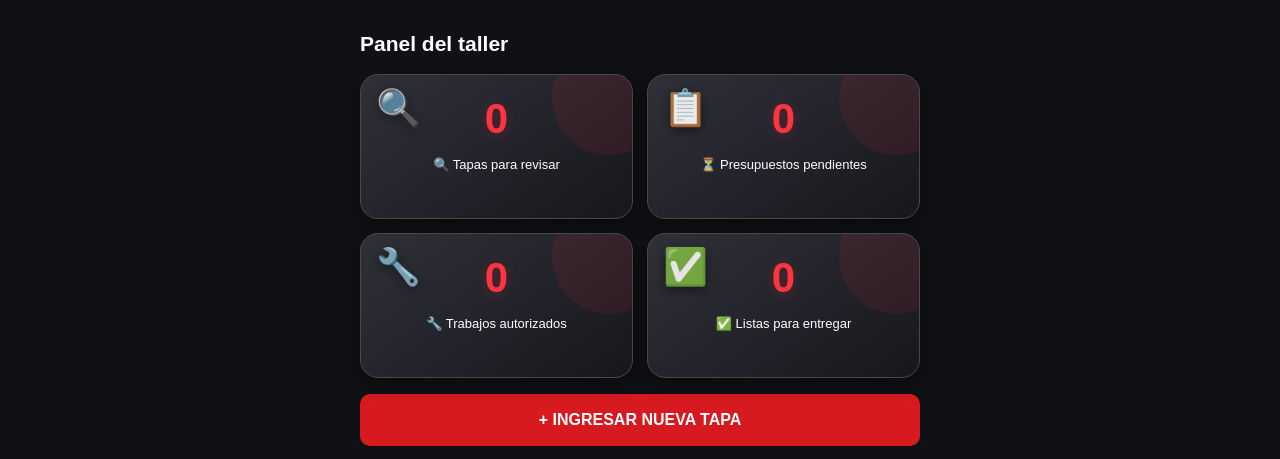
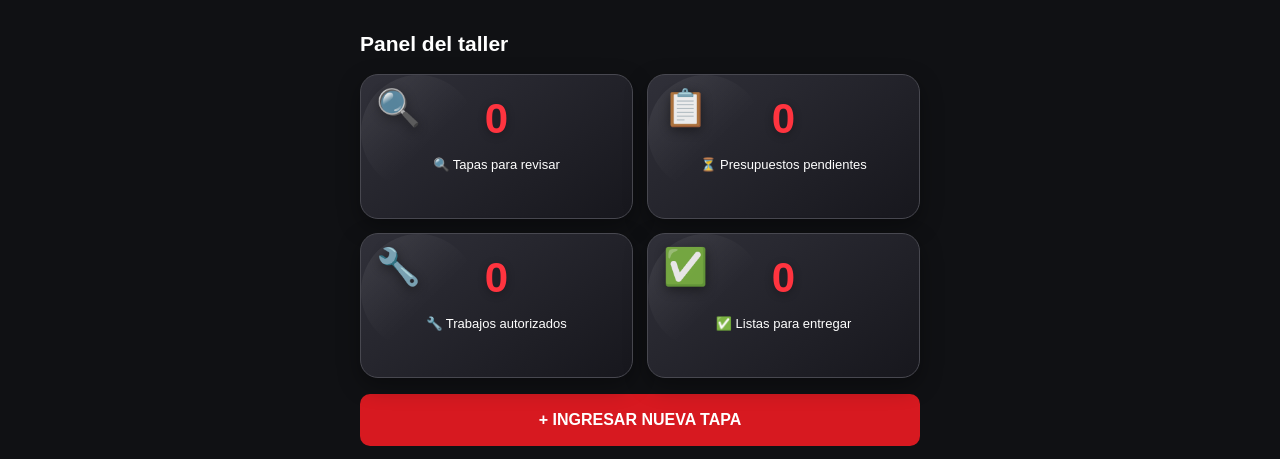
Before and after one commit to Tembetito/mario-tapas, a plain HTML site: page index.html in a window 1280 px wide. Shown: the part 319-778 px from the top of the page. Drawn offline with Linux system fonts and the light colour scheme.

Commit message:
Update index.html

```diff
--- a/index.html
+++ b/index.html
@@ -82,6 +82,32 @@
   filter: drop-shadow(0 3px 6px rgba(0,0,0,0.5));
   pointer-events: none;
 }
+  /* MEJORAS VISUALES MARIO TAPAS */
+
+.grid .card {
+  box-shadow: 0 8px 22px rgba(0,0,0,0.35);
+  transition: transform 0.2s ease, box-shadow 0.2s ease;
+}
+
+.grid .card:active {
+  transform: scale(0.98);
+}
+
+.grid .card::before {
+  content: "";
+  position: absolute;
+  inset: 0;
+  background: linear-gradient(
+    135deg,
+    rgba(255,255,255,0.08),
+    transparent 60%
+  );
+  pointer-events: none;
+}
+
+.grid .card .number {
+  text-shadow: 0 2px 8px rgba(0,0,0,0.3);
+}
 </style>
 </head>
 <body>
```
